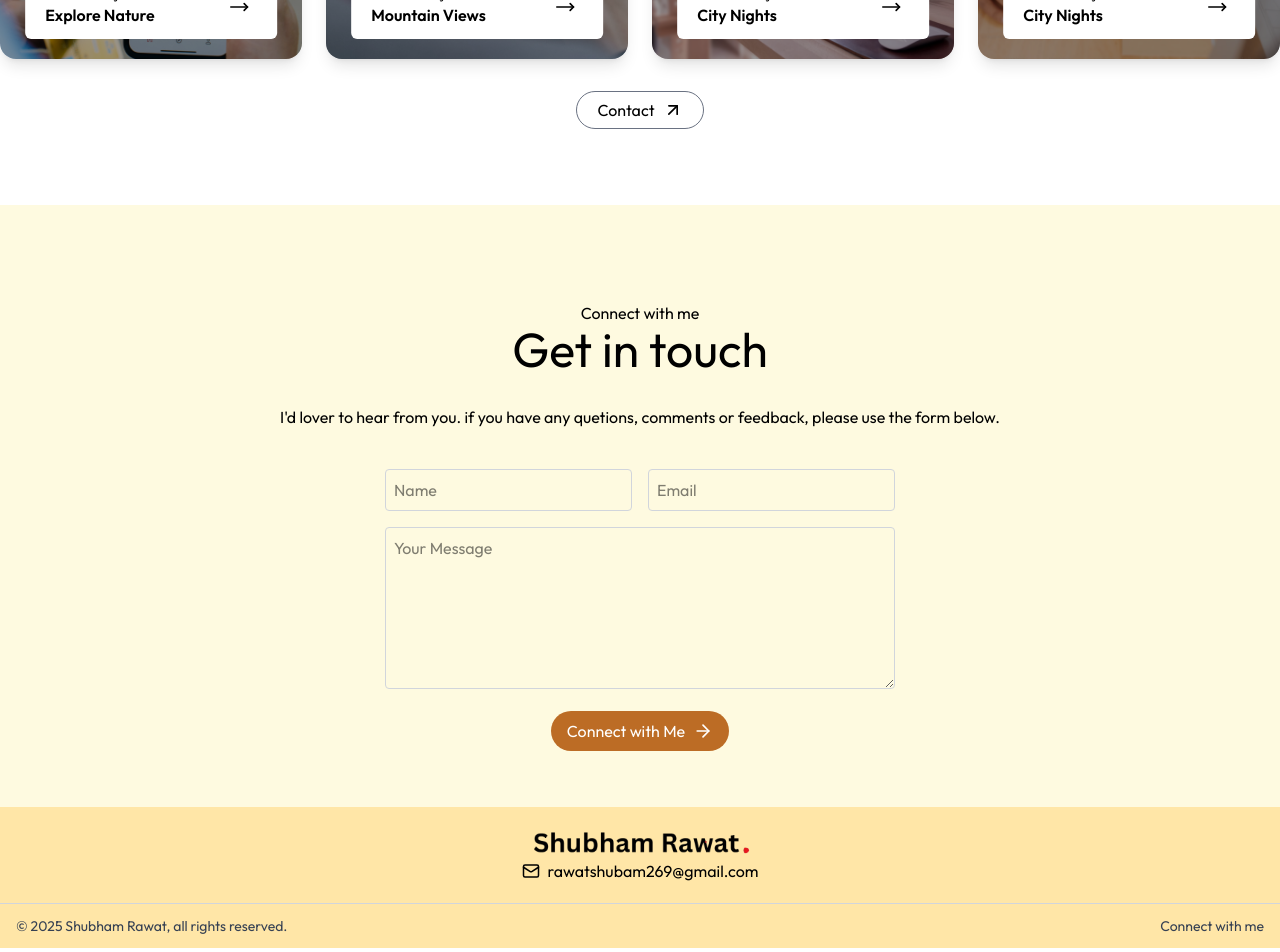
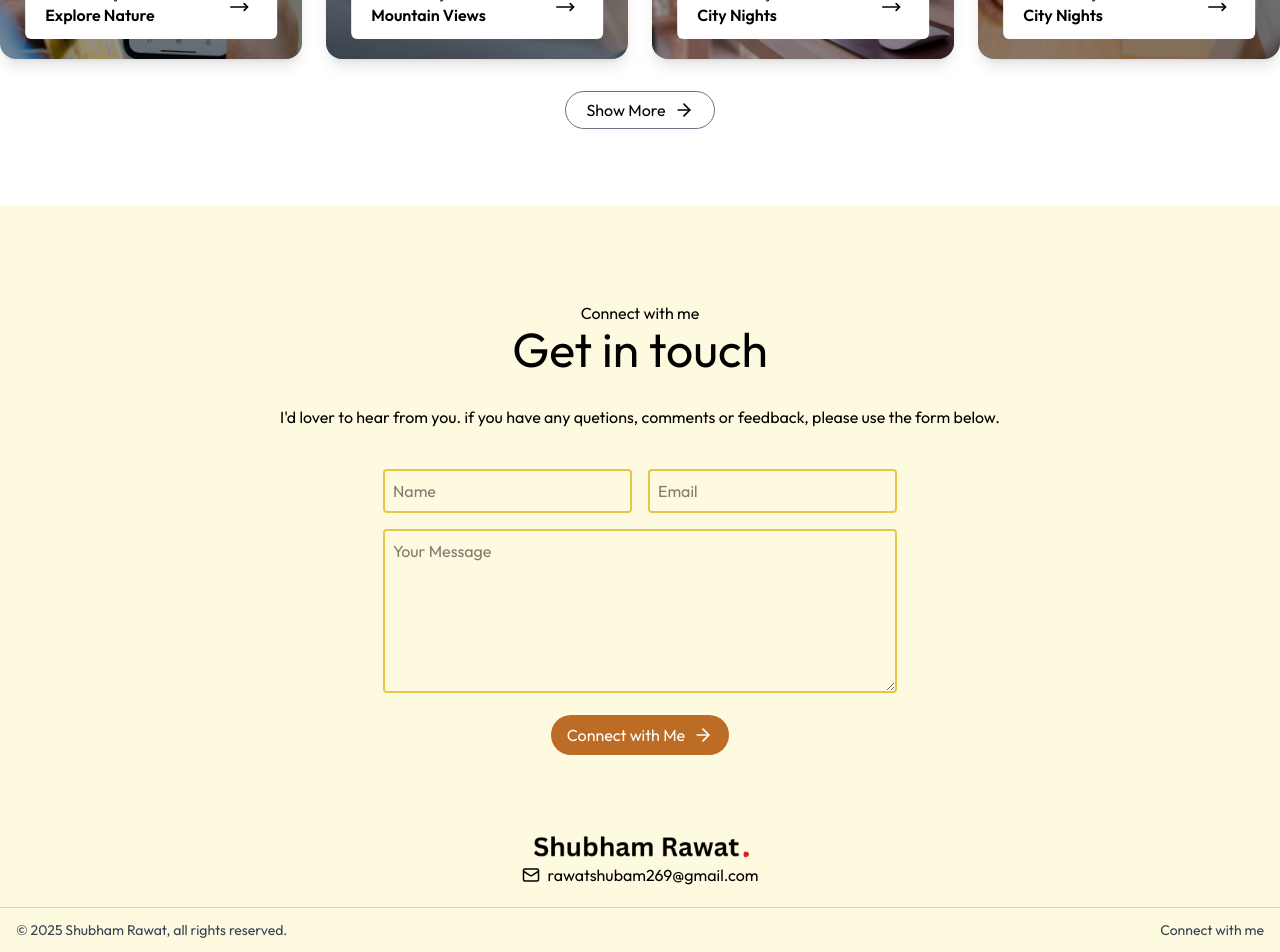
Before and after one commit to shubhamrawat0269/portfolio, a Next.js app: page / in a window 1280 px wide. Shown: the part 2418-3370 px from the top of the page. Built offline with nearby package versions, Linux system fonts and the light colour scheme; a web font is replaced by a local one.

Commit message:
Updated : Some styling changes

```diff
--- a/app/components/molecules/ContactForm.jsx
+++ b/app/components/molecules/ContactForm.jsx
@@ -7,13 +7,13 @@ export default function ContactForm() {
         <input
           type="text"
           placeholder="Name"
-          className="w-full p-2 border border-gray-300 rounded"
+          className="w-full p-2 border-2 border-[#e6c74a] focus:ring-[#e6c74a] rounded"
           required
         />
         <input
           type="email"
           placeholder="Email"
-          className="w-full p-2 border border-gray-300 rounded"
+          className="w-full p-2  border-2 border-[#e6c74a] focus:ring-[#e6c74a] rounded"
           required
         />
       </div>
@@ -21,7 +21,7 @@ export default function ContactForm() {
       <textarea
         placeholder="Your Message"
         rows={6}
-        className="w-full p-2 border border-gray-300 rounded"
+        className="w-full p-2 border-2 border-[#e6c74a] focus:ring-[#e6c74a] rounded"
         required
       />
 
--- a/app/components/organisms/Footer.jsx
+++ b/app/components/organisms/Footer.jsx
@@ -5,7 +5,7 @@ import React from "react";
 
 const Footer = () => {
   return (
-    <footer className="bg-[#ffe6a7]">
+    <footer className="bg-[#fefae0]">
       <div className="max-w-sm sm:max-w-md md:max-w-screen-xl mx-auto ">
         <div className="flex flex-col justify-center items-center text-center py-5">
           <a href="#top">
@@ -18,7 +18,7 @@ const Footer = () => {
           </div>
         </div>
 
-        <div className="border-t border-gray-300 px-4 py-3 flex justify-between items-center text-sm text-gray-700">
+        <div className="border-t border-gray-300 px-4 py-3 flex justify-between items-center text-xs md:text-sm text-gray-700">
           <p>© 2025 Shubham Rawat, all rights reserved.</p>
           <p>Connect with me</p>
         </div>
--- a/app/components/organisms/Portfolio.jsx
+++ b/app/components/organisms/Portfolio.jsx
@@ -1,9 +1,7 @@
 import React from "react";
 import PrimaryInfo from "../atoms/PrimaryInfo";
 import Card from "../molecules/Card";
-import { assets } from "@/assets/assets";
-import Image from "next/image";
-import { ArrowUpRight } from "lucide-react";
+import { ArrowRight } from "lucide-react";
 
 const Portfolio = () => {
   const cards = [
@@ -48,8 +46,8 @@ const Portfolio = () => {
       </div>
       <div className="flex justify-center py-5">
         <button className="flex items-center gap-2 px-5 py-1.5 border border-gray-500 rounded-full cursor-pointer">
-          Contact
-          <ArrowUpRight size={20} />
+          Show More
+          <ArrowRight size={20} />
         </button>
       </div>
     </div>
```
